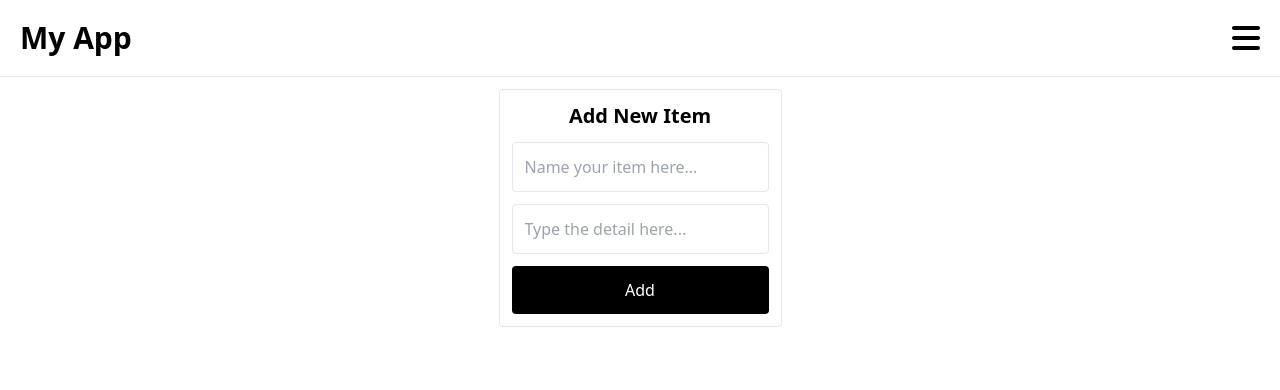
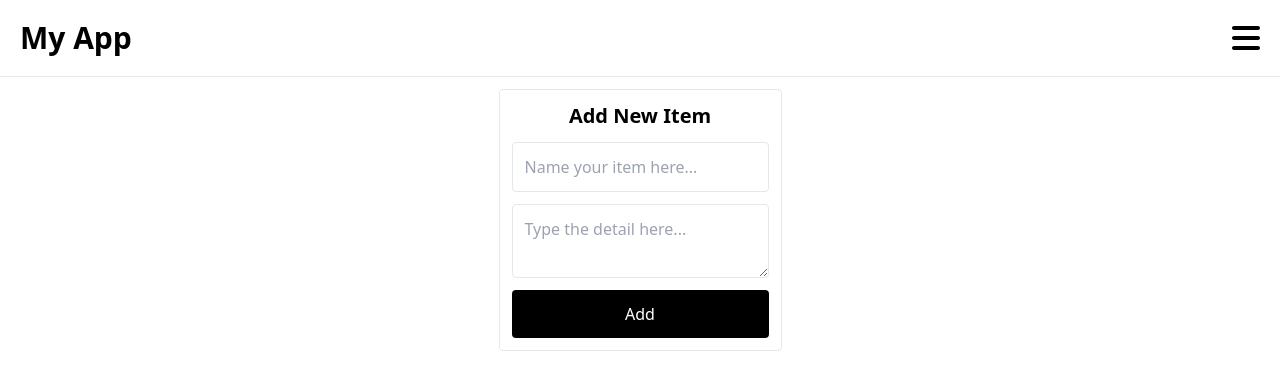
Before and after one commit to fajarrizafahlevi/my-app, a React (Create React App) app: page /add in a window 1280 px wide. Shown: the top 390 px of the page. Built offline with nearby package versions, Linux system fonts and the light colour scheme; no server answers.

Commit message:
change body input to textarea

```diff
--- a/src/Views/Add.js
+++ b/src/Views/Add.js
@@ -28,13 +28,13 @@ function Add({ addItem }) {
           placeholder="Name your item here..."
           className="flex border rounded mt-3 p-3"
         ></input>
-        <input
+        <textarea
           type="text"
           value={body}
           onChange={(event) => setBody(event.target.value)}
           placeholder="Type the detail here..."
-          className="flex border rounded mt-3 p-3"
-        ></input>
+          className="flex w-full border rounded mt-3 p-3"
+        ></textarea>
         <button
           type="submit"
           className="flex bg-black rounded mt-3 p-3 w-full text-white justify-center cursor pointer"
```
